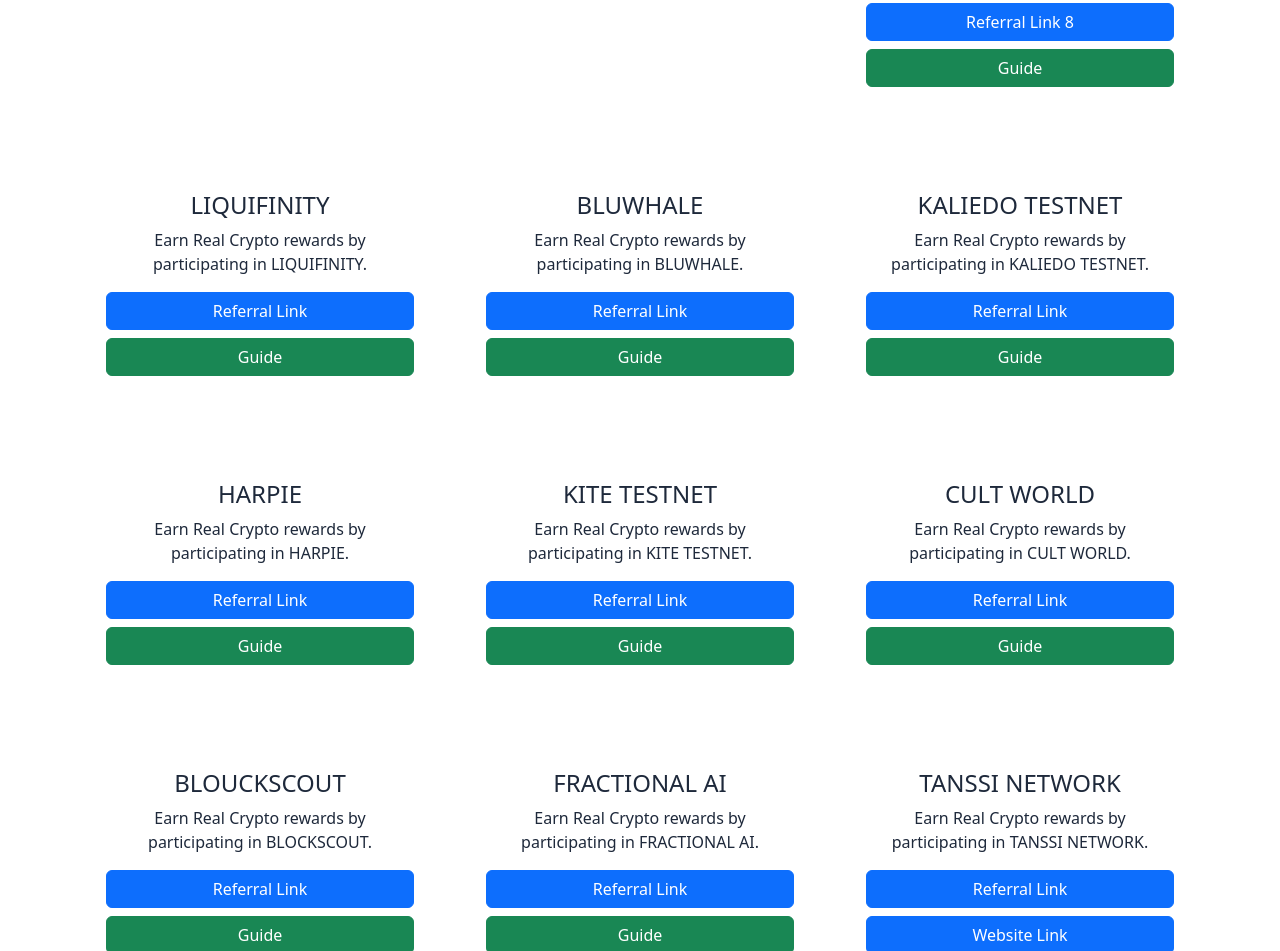
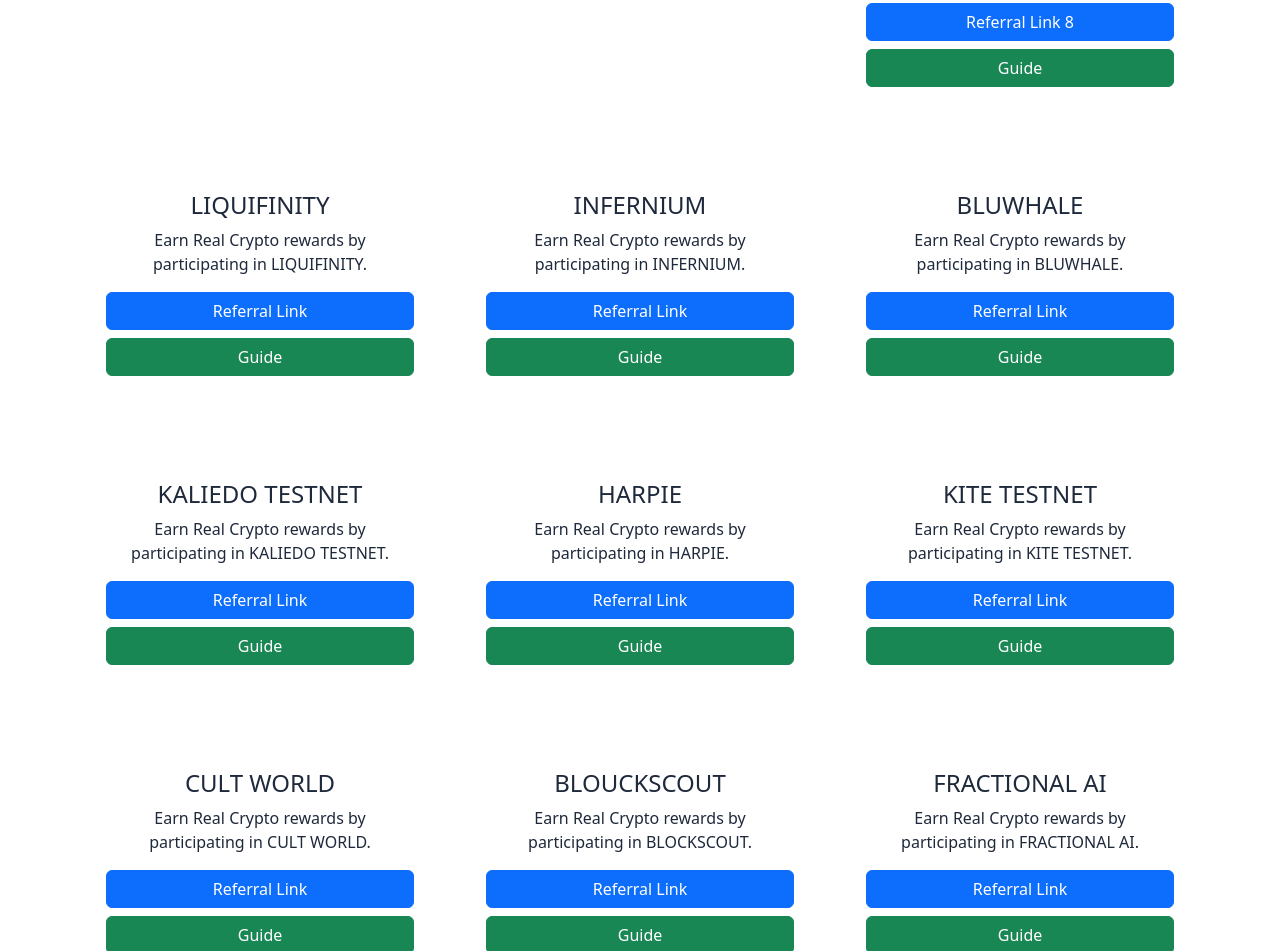
Before and after one commit to lastborn04/Airdrop_project, a plain HTML site: page index.html in a window 1280 px wide. Shown: the part 1506-2457 px from the top of the page. Drawn offline with nearby package versions, Linux system fonts and the light colour scheme.

Commit message:
added changes

```diff
--- a/index.html
+++ b/index.html
@@ -142,6 +142,15 @@
                     <p>Earn Real Crypto rewards by participating in LIQUIFINITY.</p>
                     <a href="https://app.testnet.liqfinity.com/invite/U499203" class="btn btn-primary w-100 mb-2">Referral Link</a>
                     <a href="https://x.com/DigiTektrades/status/1877309341600198839" class="btn btn-success w-100">Guide</a>
+                </div>
+            </div>
+
+            <div class="col-md-4 mb-4">
+                <div class="project-card">
+                    <h4>INFERNIUM</h4>
+                    <p>Earn Real Crypto rewards by participating in INFERNIUM.</p>
+                    <a href="https://www.inferium.io/#/referral?inviteCode=lastborn04" class="btn btn-primary w-100 mb-2">Referral Link</a>
+                    <a href="https://x.com/mr_cbillionaire/status/1888581129243959398" class="btn btn-success w-100">Guide</a>
                 </div>
             </div>
 
```
